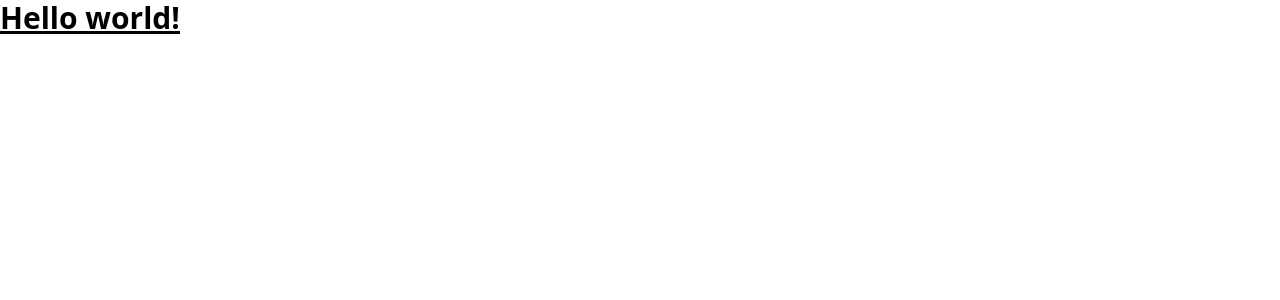
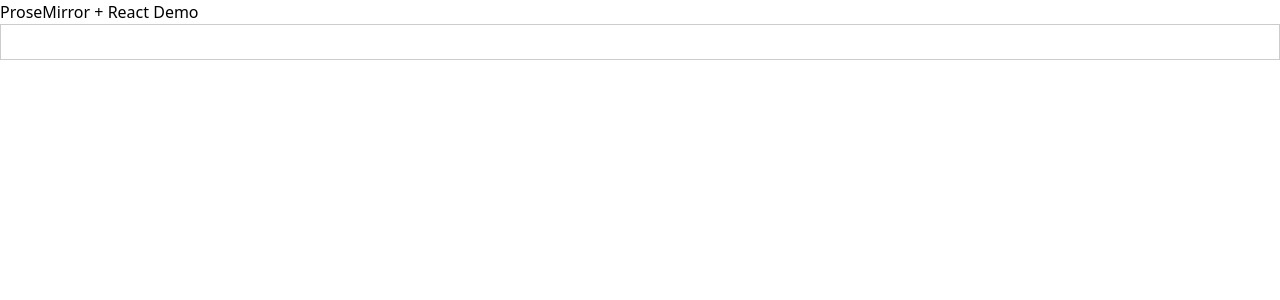
Before and after one commit to fancn21th/0_250_ProseMirror, a React (Vite) app: page / in a window 1280 px wide. Shown: the top 300 px of the page. Built offline with nearby package versions, Linux system fonts and the light colour scheme.

Commit message:
📦 NEW: first editor with error

```diff
--- a/package.json
+++ b/package.json
@@ -10,6 +10,12 @@
     "preview": "vite preview"
   },
   "dependencies": {
+    "prosemirror-example-setup": "1.2.3",
+    "prosemirror-model": "1.24.1",
+    "prosemirror-schema-basic": "1.2.3",
+    "prosemirror-schema-list": "1.5.0",
+    "prosemirror-state": "1.4.3",
+    "prosemirror-view": "1.37.1",
     "react": "^18.3.1",
     "react-dom": "^18.3.1"
   },
--- a/src/App.jsx
+++ b/src/App.jsx
@@ -1,3 +1,10 @@
-export default function App() {
-  return <h1 className="text-3xl font-bold underline">Hello world!</h1>;
-}
+import ProseMirrorEditor from "./ProseMirrorEditor";
+
+const App = () => (
+  <div>
+    <h1>ProseMirror + React Demo</h1>
+    <ProseMirrorEditor />
+  </div>
+);
+
+export default App;
--- /dev/null
+++ b/src/ProseMirrorEditor.tsx
@@ -0,0 +1,40 @@
+import React, { useRef, useEffect } from "react";
+import { EditorState } from "prosemirror-state";
+import { EditorView } from "prosemirror-view";
+import { DOMParser, Schema } from "prosemirror-model";
+import { schema as basicSchema } from "prosemirror-schema-basic";
+import "prosemirror-view/style/prosemirror.css";
+
+const ProseMirrorEditor = () => {
+  const editorRef = useRef(null);
+  const viewRef = useRef(null);
+
+  useEffect(() => {
+    if (editorRef.current) {
+      // 创建 ProseMirror 编辑器实例
+      const state = EditorState.create({
+        schema: basicSchema,
+        doc: DOMParser.fromSchema(basicSchema).parse(
+          document.createElement("div")
+        ),
+      });
+
+      viewRef.current = new EditorView(editorRef.current, {
+        state,
+      });
+
+      // 在组件卸载时销毁编辑器
+      return () => {
+        if (viewRef.current) {
+          viewRef.current.destroy();
+        }
+      };
+    }
+  }, []);
+
+  return (
+    <div ref={editorRef} style={{ border: "1px solid #ccc", padding: "5px" }} />
+  );
+};
+
+export default ProseMirrorEditor;
```
Also changed, not shown: 1 other file (tests, documents, lock files or other folders).
